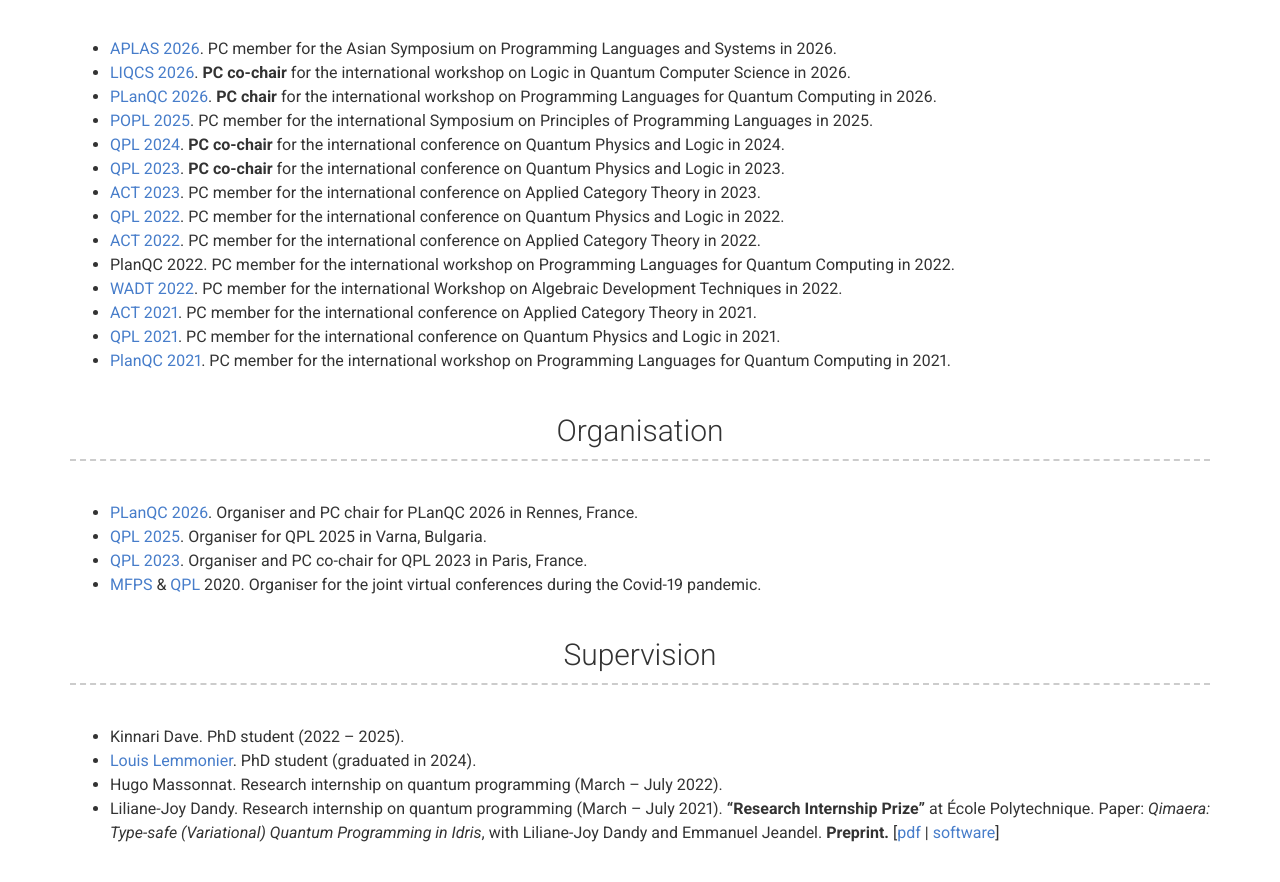
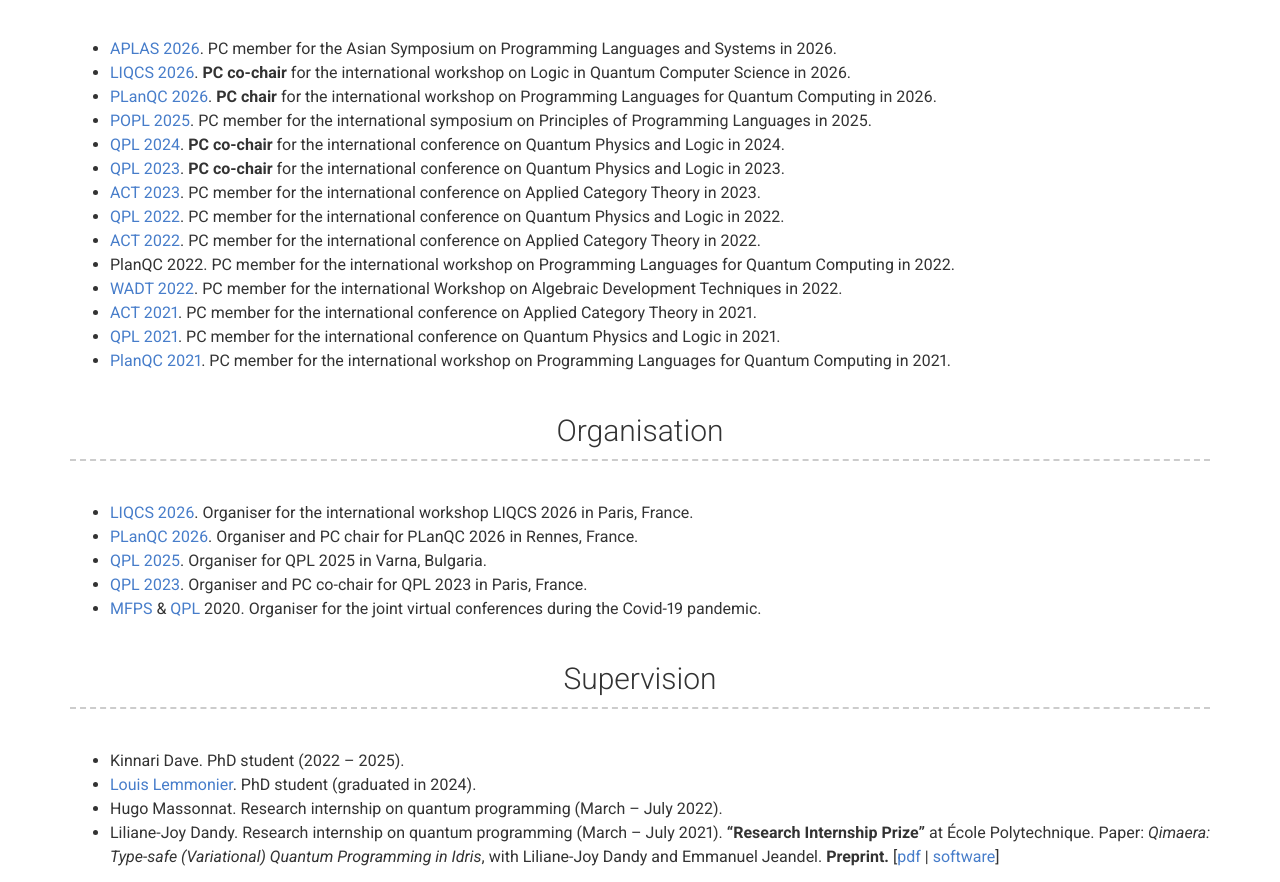
Before and after one commit to zamdzhiev/zamdzhiev.github.io, a plain HTML site: page index.html in a window 1280 px wide. Shown: the part 3185-4067 px from the top of the page. Drawn offline with nearby package versions, Linux system fonts and the light colour scheme; files whose address does not match are found by name.

Commit message:
add organisation

```diff
--- a/index.html
+++ b/index.html
@@ -206,7 +206,7 @@
   <li><a href="https://conf.researchr.org/track/aplas-atva-2026/aplas-2026#Call-for-Submissions">APLAS 2026</a>. PC member for the Asian Symposium on Programming Languages and Systems in 2026.</li>
   <li><a href="https://liqcs2026.github.io/">LIQCS 2026</a>. <strong>PC co-chair</strong> for the international workshop on Logic in Quantum Computer Science in 2026.</li>
   <li><a href="https://popl26.sigplan.org/home/planqc-2026">PLanQC 2026</a>. <strong>PC chair</strong> for the international workshop on Programming Languages for Quantum Computing in 2026.</li>
-  <li><a href="https://popl25.sigplan.org/track/POPL-2025-popl-research-papers#POPL-2025-Call-for-Papers">POPL 2025</a>. PC member for the international Symposium on Principles of Programming Languages in 2025.</li>
+  <li><a href="https://popl25.sigplan.org/track/POPL-2025-popl-research-papers#POPL-2025-Call-for-Papers">POPL 2025</a>. PC member for the international symposium on Principles of Programming Languages in 2025.</li>
   <li><a href="https://qpl2024.dc.uba.ar/">QPL 2024</a>. <strong>PC co-chair</strong> for the international conference on Quantum Physics and Logic in 2024.</li>
   <li><a href="https://qpl2023.github.io/">QPL 2023</a>. <strong>PC co-chair</strong> for the international conference on Quantum Physics and Logic in 2023.</li>
   <li><a href="https://act2023.github.io/">ACT 2023</a>. PC member for the international conference on Applied Category Theory in 2023.</li>
@@ -228,6 +228,7 @@
   <div class="row clearfix">
     <div class="col-md-12">
       <ul>
+  <li><a href="https://liqcs2026.github.io/">LIQCS 2026</a>. Organiser for the international workshop LIQCS 2026 in Paris, France.</li>
   <li><a href="https://popl26.sigplan.org/home/planqc-2026">PLanQC 2026</a>. Organiser and PC chair for PLanQC 2026 in Rennes, France.</li>
   <li><a href="https://qpl2025.github.io/">QPL 2025</a>. Organiser for QPL 2025 in Varna, Bulgaria.</li>
   <li><a href="https://qpl2023.github.io/">QPL 2023</a>. Organiser and PC co-chair for QPL 2023 in Paris, France.</li>
```
